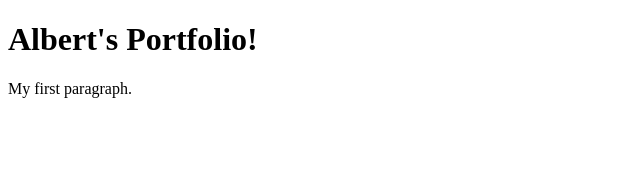
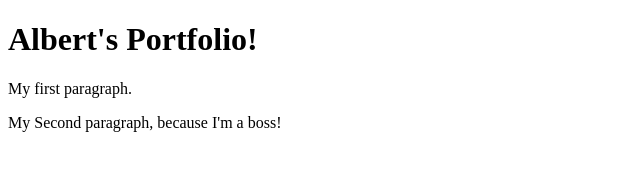
Before and after one commit to albertheyounger/albertheyounger.github.io, a plain HTML site: page index.html in a window 1280 px wide. Shown: the whole page, without its empty margins (0-640 px from the left). Drawn offline with Linux system fonts and the light colour scheme.

Commit message:
Updated the copy of the site
Is this going to update? We'll find out! Stay tuned!

```diff
--- a/index.html
+++ b/index.html
@@ -9,6 +9,7 @@
 <h1>Albert's Portfolio!</h1>
 
 <p>My first paragraph.</p>
+<p>My Second paragraph, because I'm a boss!</p>
 
 </body>
 </html>
```
Also changed, not shown: 1 other file.
